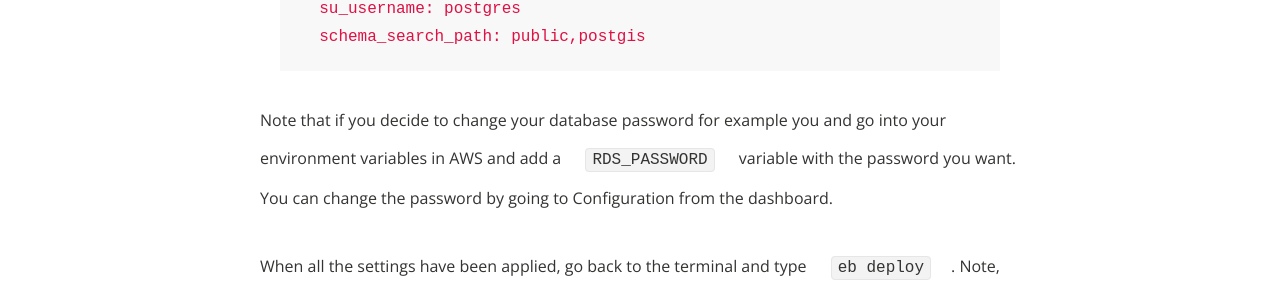
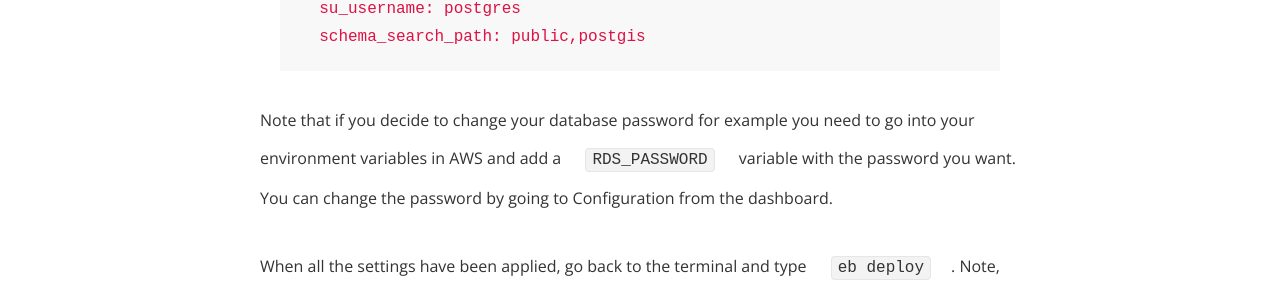
Before and after one commit to knoxjeffrey/knoxjeffrey.github.io, a Jekyll site: the page built from _posts/2016-04-18-amazon-beanstalk-and-rails-setup.markdown, in a window 1280 px wide and 900 px high, scrolled down 4978 px. Shown: the part 151-446 px from the top of the window. Built offline with Jekyll 4.4.1, drawn with Linux system fonts in a browser that asks for light colours; nearby versions of some CDN libraries.

Commit message:
amazon beanstalk

````diff
--- a/_posts/2016-04-18-amazon-beanstalk-and-rails-setup.markdown
+++ b/_posts/2016-04-18-amazon-beanstalk-and-rails-setup.markdown
@@ -105,7 +105,7 @@ production:
   schema_search_path: public,postgis
 ```
 
-Note that if you decide to change your database password for example you and go into your environment variables in AWS and add a ```RDS_PASSWORD``` variable with the password you want.  You can change the password by going to Configuration from the dashboard.
+Note that if you decide to change your database password for example you need to go into your environment variables in AWS and add a ```RDS_PASSWORD``` variable with the password you want.  You can change the password by going to Configuration from the dashboard.
 
 When all the settings have been applied, go back to the terminal and type ```eb deploy```.  Note, you can add your environment name after the ```eb deploy``` if you have a few environements setup.
 
````
